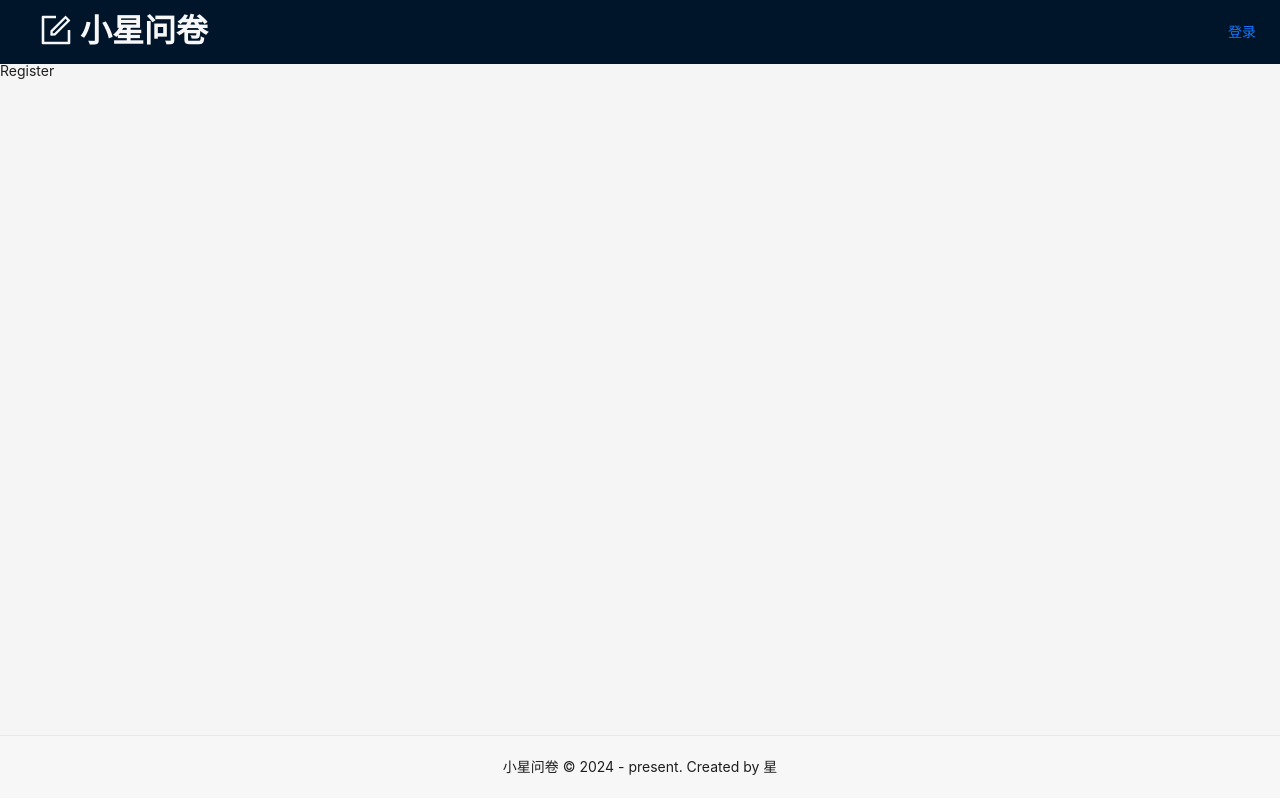
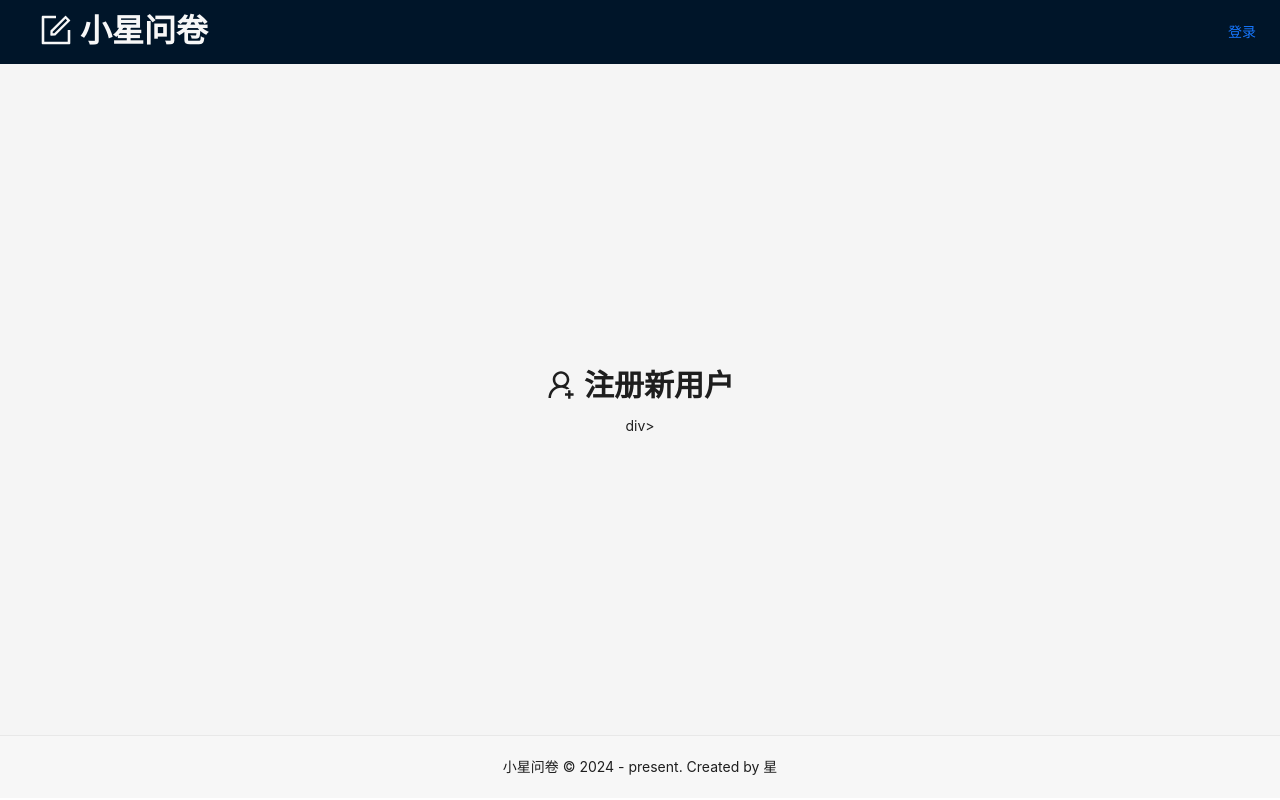
Before and after one commit to xing-6464/v-questionnaire-star, a Vue app: page /register in a window 1280 px wide. Built offline with nearby package versions, Linux system fonts and the light colour scheme.

Commit message:
chore: listSearch搜索修改URL参数-体现组件设计的解耦合

```diff
--- a/src/components/ListSearch.vue
+++ b/src/components/ListSearch.vue
@@ -1,7 +1,7 @@
 <template>
   <a-input-search
     placeholder="输入关键字搜索"
-    v-model:value="value"
+    v-model:value="searchVal"
     size="large"
     @Search="handleSearch"
     allow-clear
@@ -10,11 +10,26 @@
 </template>
 
 <script setup lang="ts">
-import { ref } from 'vue'
+import { ref, watch } from 'vue'
+import { useRoute, useRouter } from 'vue-router'
+import { LIST_SEARCH_PARAM_KEY } from '@/constant'
 
-const value = ref('')
+const router = useRouter()
+const route = useRoute()
+
+const searchVal = ref('')
+
+watch(
+  () => route.query,
+  (newVal) => {
+    const keyword = newVal[LIST_SEARCH_PARAM_KEY] || ''
+    searchVal.value = keyword as string
+  },
+  { immediate: true }
+)
+
 function handleSearch(searchVal: string) {
-  console.log(searchVal)
+  router.push({ path: route.path, query: { [LIST_SEARCH_PARAM_KEY]: searchVal } })
 }
 </script>
 
--- /dev/null
+++ b/src/constant/index.ts
@@ -0,0 +1 @@
+export const LIST_SEARCH_PARAM_KEY = 'keyword'
--- a/src/views/Register.vue
+++ b/src/views/Register.vue
@@ -1,7 +1,25 @@
 <template>
-  <div>Register</div>
+  <div class="container">
+    <div>
+      <ASpace>
+        <ATypographyTitle :level="2"><UserAddOutlined /></ATypographyTitle>
+        <ATypographyTitle :level="2">注册新用户</ATypographyTitle>
+      </ASpace>
+    </div>
+    div>
+  </div>
 </template>
 
-<script setup lang="ts"></script>
+<script setup lang="ts">
+import { UserAddOutlined } from '@ant-design/icons-vue'
+</script>
 
-<style lang="scss" scoped></style>
+<style lang="scss" scoped>
+.container {
+  display: flex;
+  flex-direction: column;
+  justify-content: center;
+  align-items: center;
+  min-height: calc(100vh - 64px - 65px);
+}
+</style>
--- a/src/views/manage/Star.vue
+++ b/src/views/manage/Star.vue
@@ -3,10 +3,12 @@
     <div class="left">
       <a-typography-title :level="3">星标问卷</a-typography-title>
     </div>
-    <div class="right">（搜索）</div>
+    <div class="right">
+      <ListSearch />
+    </div>
   </div>
   <div class="content">
-    <el-empty v-if="questionList.length === 0" description="暂无数据" />
+    <a-empty v-if="questionList.length === 0" description="暂无数据" />
     <template v-else v-for="q in questionList" :key="q._id">
       <QuestionCard
         :_id="q._id"
@@ -24,6 +26,8 @@
 <script setup lang="ts">
 import { ref } from 'vue'
 import QuestionCard from '@/components/QuestionCard.vue'
+import ListSearch from '@/components/ListSearch.vue'
+
 const rawQuestionList = [
   {
     _id: 'q1',
--- a/src/views/manage/Trash.vue
+++ b/src/views/manage/Trash.vue
@@ -3,7 +3,9 @@
     <div class="left">
       <a-typography-title :level="3">回收站</a-typography-title>
     </div>
-    <div class="right">（搜索）</div>
+    <div class="right">
+      <ListSearch />
+    </div>
   </div>
   <div class="content">
     <a-empty v-if="questionList.length === 0" />
@@ -43,6 +45,7 @@ import { ref, h } from 'vue'
 import { useTitle } from '@vueuse/core'
 import { Modal, message } from 'ant-design-vue'
 import { ExclamationCircleOutlined } from '@ant-design/icons-vue'
+import ListSearch from '@/components/ListSearch.vue'
 
 const rawQuestionList = [
   {
```
